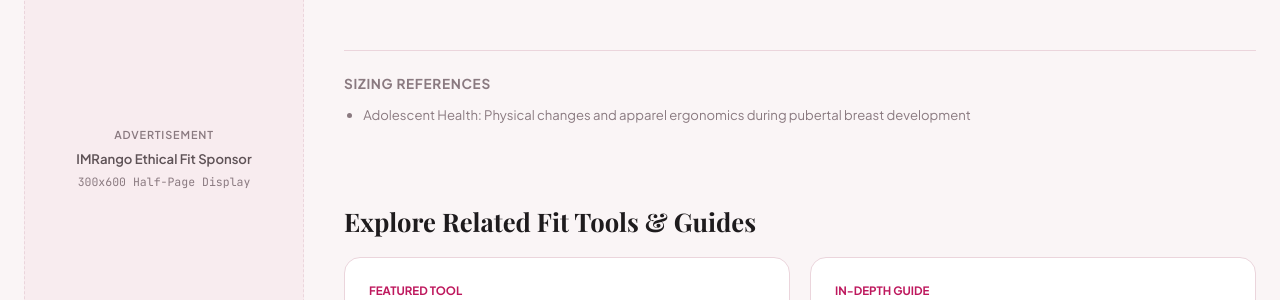
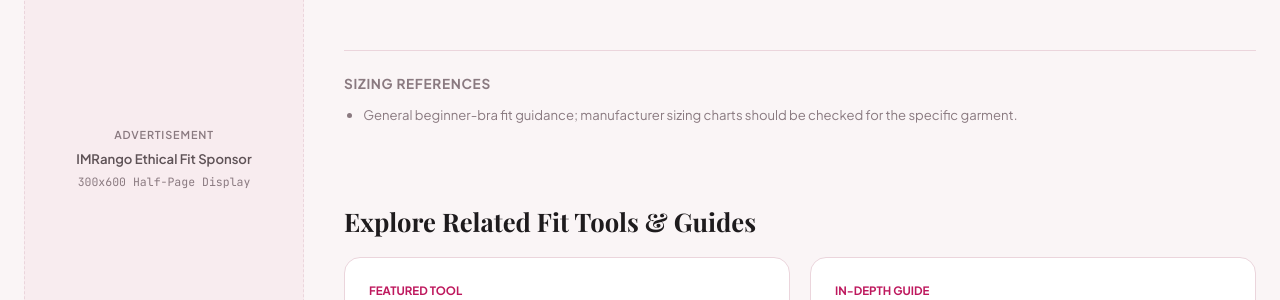
Before and after one commit to sharpedge74-cmyk/Bra-Size-Pro, a Jekyll site: the page built from first-bra-calculator.html, in a window 1280 px wide and 900 px high, scrolled down 995 px. Shown: the part 154-454 px from the top of the window. Built offline with Jekyll 4.4.1, drawn with Linux system fonts in a browser that asks for light colours; some web fonts are replaced.

Commit message:
Remove unsupported first-bra claims

```diff
--- a/first-bra-calculator.html
+++ b/first-bra-calculator.html
@@ -9,7 +9,7 @@
 tool_js: "first-bra-calculator.js"
 ads: "tool"
 sources:
-  - "Adolescent Health: Physical changes and apparel ergonomics during pubertal breast development"
+  - "General beginner-bra fit guidance; manufacturer sizing charts should be checked for the specific garment."
 related_tool:
   title: "Universal Bra Size Calculator"
   desc: "Standard adult sizing reference."
@@ -22,7 +22,7 @@
   - q: "When should someone get their first bra?"
     a: "There is no set age. Whenever budding breast tissue feels tender, visible under school shirts, or causes self-consciousness, a soft seamless crop top or cotton camisole is ideal."
   - q: "Do beginner bras have underwires?"
-    a: "No! Developing breast tissue should never be constricted by rigid underwires. Soft modal or seamless stretch bras allow tissue to develop naturally without pressure."
+    a: "There is no universal rule that beginner bras must be wire-free. Many people prefer soft, wire-free styles for comfort, while others may prefer a different construction. Choose a well-fitting garment appropriate for the wearer and follow the manufacturer’s sizing guidance."
 ---
 
 <div class="calculator-card">
```
